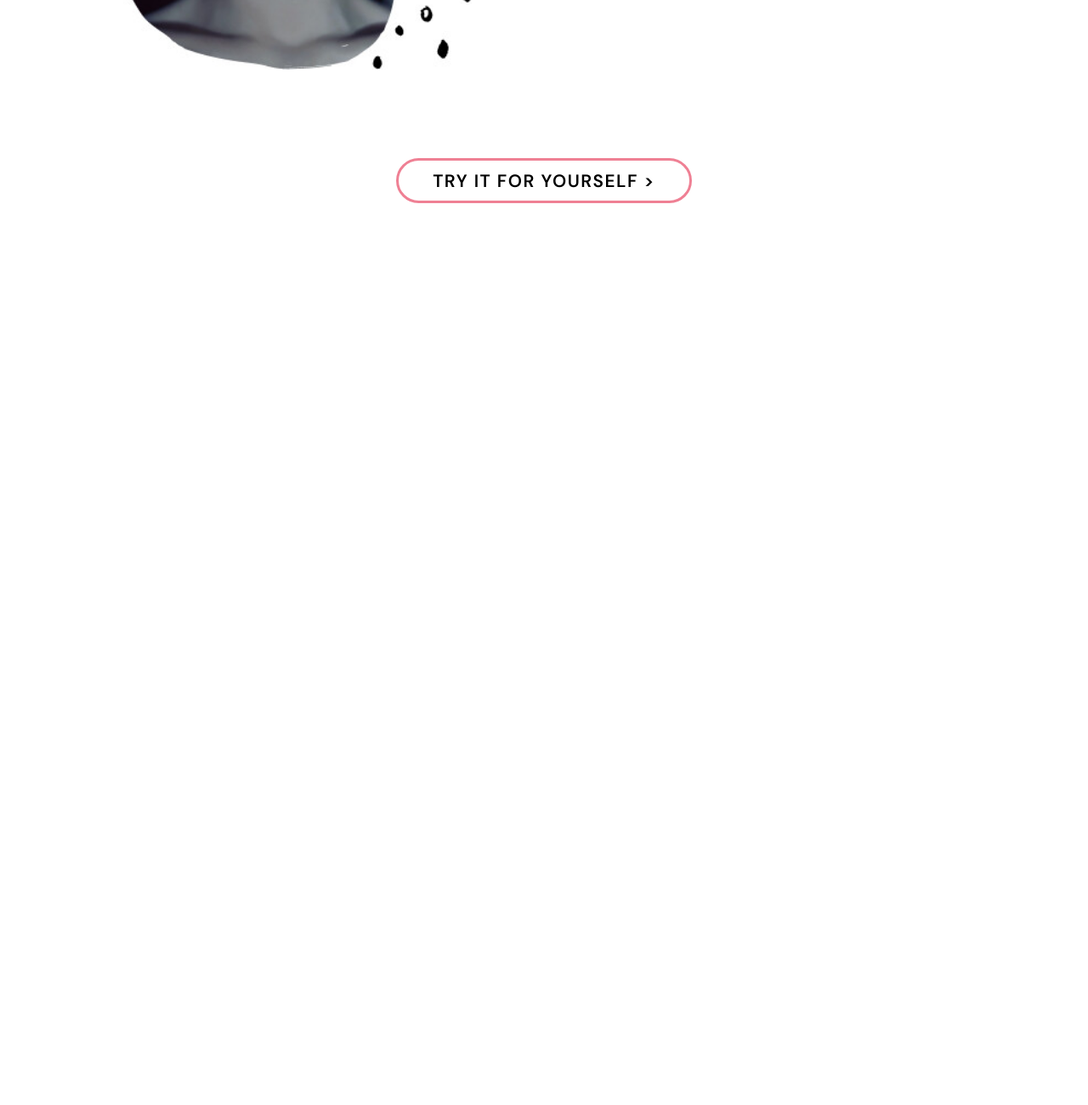
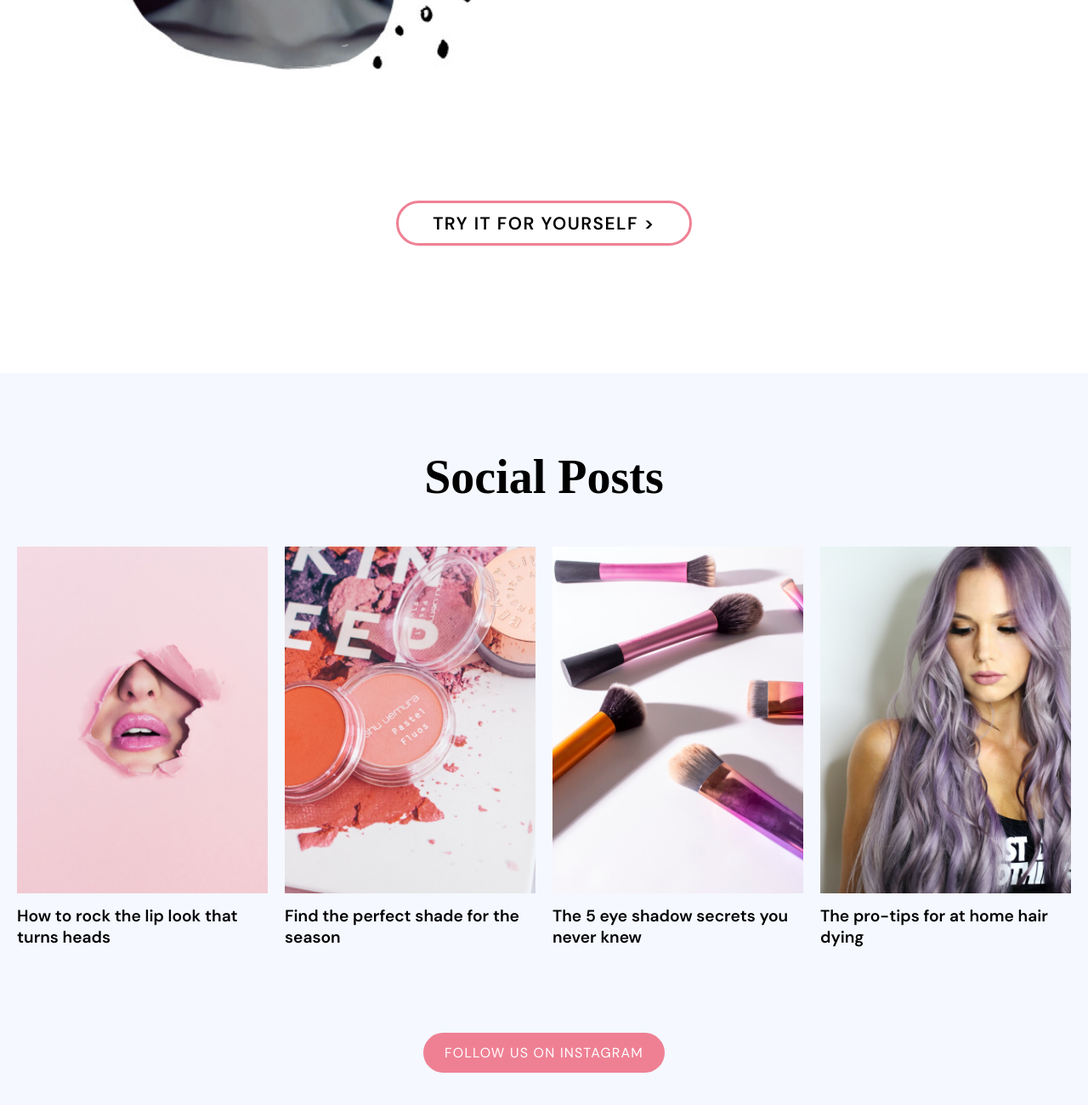
Before and after one commit to XavianMoody10/upbox, a plain HTML site: page index.html in a window 1280 px wide. Shown: the part 3020-4320 px from the top of the page at 85% size. Before the commit the page ends 3289 px from the top, so only its background shows below. Drawn offline with Linux system fonts and the light colour scheme; a web font is replaced by a local one.

Commit message:
Finished socials section

```diff
--- a/assets/css/media.css
+++ b/assets/css/media.css
@@ -375,3 +375,33 @@
     top: 205px;
   }
 }
+
+/* ------------ SOCIALS SECTION ------------ */
+@media (min-width: 662px) {
+  .socials-grid {
+    max-width: 662px;
+  }
+}
+
+@media (min-width: 880px) {
+  .socials-section__heading {
+    font-size: 3.5rem;
+  }
+
+  .follow-btn {
+    font-size: 1rem;
+    border-radius: 30px;
+  }
+}
+
+@media (min-width: 1006px) {
+  .socials-grid {
+    max-width: calc(40px + 966px);
+  }
+}
+
+@media (min-width: 1220px) {
+  .socials-grid {
+    max-width: var(--mx-width);
+  }
+}
--- a/assets/css/styles.css
+++ b/assets/css/styles.css
@@ -334,7 +334,7 @@
   border: 3px solid var(--pmr-color);
   border-radius: 30px;
   padding: 10px 35px;
-  margin: 80px auto 0 auto;
+  margin: 130px auto 0 auto;
   width: fit-content;
   text-decoration: none;
   font-family: var(--fnt-1);
@@ -342,3 +342,49 @@
   letter-spacing: 1.5px;
   color: black;
 }
+
+/* ------------ SOCIALS SECTION ------------ */
+.socials-section {
+  margin-top: 120px;
+  padding: 90px 20px;
+  background-color: #f5f8ff;
+}
+
+.socials-section__heading {
+  font-size: 2.5rem;
+  text-align: center;
+}
+
+.socials-grid {
+  display: grid;
+  grid-template-columns: repeat(auto-fit, minmax(280px, 1fr));
+  gap: 80px 20px;
+  margin: 50px auto 0 auto;
+  justify-items: center;
+  align-content: center;
+}
+
+.social-post {
+  max-width: 300px;
+}
+
+.social-post__text {
+  margin-top: 10px;
+  font-size: 1.2rem;
+  font-family: var(--fnt-1);
+  font-weight: 600;
+}
+
+.follow-btn {
+  display: block;
+  margin: 100px auto 0 auto;
+  width: fit-content;
+  background-color: var(--pmr-color);
+  color: white;
+  font-family: var(--fnt-1);
+  font-size: 0.7rem;
+  text-decoration: none;
+  letter-spacing: 1.2px;
+  padding: 13px 25px;
+  border-radius: 20px;
+}
--- a/index.html
+++ b/index.html
@@ -221,5 +221,57 @@
 
       <a href="##" class="try-btn">TRY IT FOR YOURSELF ></a>
     </section>
+
+    <!-- SOCIALS SECTION -->
+    <section class="socials-section">
+      <h2 class="socials-section__heading">Social Posts</h2>
+      <div class="socials-grid">
+        <div class="social-post">
+          <img
+            src="./assets/images/post-1.jpg"
+            alt="post 1"
+            width="100%"
+            class="social-post__image"
+          />
+          <p class="social-post__text">
+            How to rock the lip look that turns heads
+          </p>
+        </div>
+
+        <div class="social-post">
+          <img
+            src="./assets/images/post-2.jpg"
+            alt="post 2"
+            width="100%"
+            class="social-post__image"
+          />
+          <p class="social-post__text">Find the perfect shade for the season</p>
+        </div>
+
+        <div class="social-post">
+          <img
+            src="./assets/images/post-3.jpg"
+            alt="post 3"
+            width="100%"
+            class="social-post__image"
+          />
+          <p class="social-post__text">
+            The 5 eye shadow secrets you never knew
+          </p>
+        </div>
+
+        <div class="social-post">
+          <img
+            src="./assets/images/post-4.jpg"
+            alt="post 4"
+            width="100%"
+            class="social-post__image"
+          />
+          <p class="social-post__text">The pro-tips for at home hair dying</p>
+        </div>
+      </div>
+
+      <a href="##" class="follow-btn">FOLLOW US ON INSTAGRAM</a>
+    </section>
   </body>
 </html>
```
Also changed, not shown: assets/images/post-1.jpg (added), assets/images/post-2.jpg (added), assets/images/post-3.jpg (added), assets/images/post-4.jpg (added).
